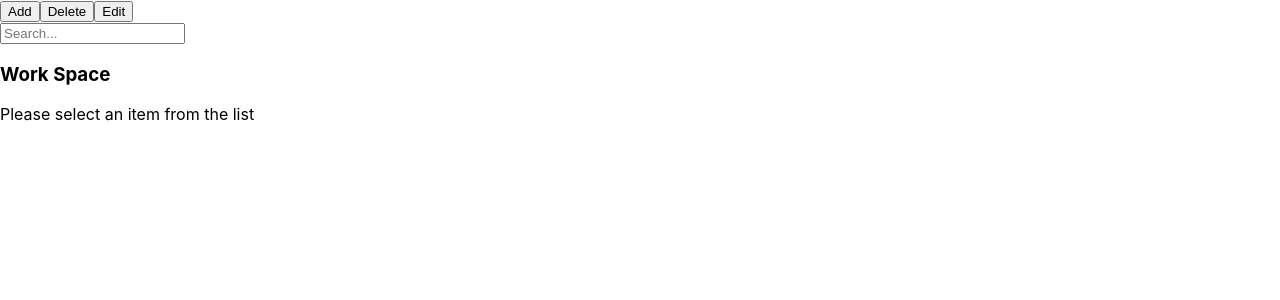
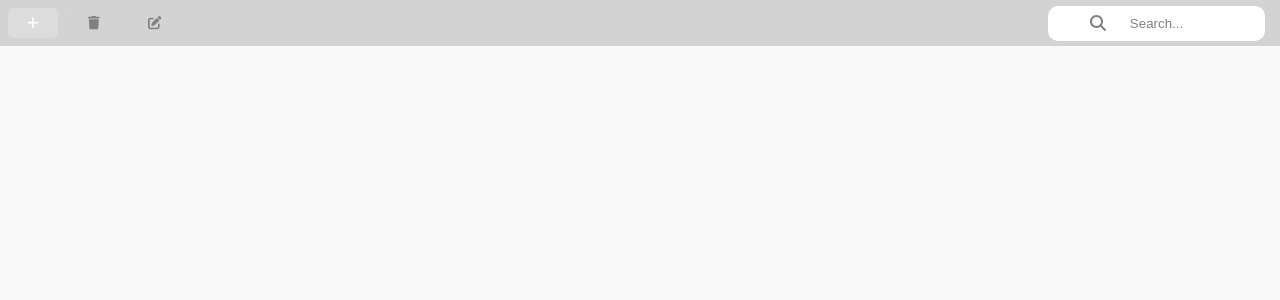
Before and after one commit to Sveta-Kryukova/notes, a React (Create React App) app: page / in a window 1280 px wide. Shown: the top 300 px of the page. Built offline with nearby package versions, Linux system fonts and the light colour scheme.

Commit message:
styles added

```diff
--- a/src/App.css
+++ b/src/App.css
@@ -0,0 +1,36 @@
+.App {
+  display: flex;
+  flex-direction: column;
+  height: 100vh;
+  background-color: #f9f9f9;
+  overflow-x: hidden;
+}
+
+.toolBar {
+  display: flex;
+  align-items: center;
+  justify-content: space-between;
+  padding: 5px;
+  background-color: lightgray;
+}
+
+.buttonGroup {
+  display: flex;
+  gap: 5px;
+}
+
+.appBody {
+  display: flex;
+  flex: 1;
+}
+
+.listContainer {
+  width: 250px;
+}
+
+.workSpace {
+  flex: 1;
+  background-color: white;
+  box-shadow: 0px 0px 10px rgba(0, 0, 0, 0.1);
+  border-radius: 8px;
+}
--- a/src/App.tsx
+++ b/src/App.tsx
@@ -6,6 +6,9 @@ import { ListItems } from './components/listItems';
 import { WorkSpace } from './components/workSpace';
 import { ListItem } from "./types/ListItem";
 import { StateContextType } from "./types/StateContextType";
+import { FontAwesomeIcon } from "@fortawesome/react-fontawesome";
+import { faPlus, faTrash, faEdit } from "@fortawesome/free-solid-svg-icons";
+
 
 const StateContext = React.createContext<StateContextType>({
   query: "",
@@ -155,22 +158,33 @@ function App() {
     }}>
 
     <div className="App">
-      <div>
-        <Button onClick={handleAddNote}>Add</Button>
-        <Button onClick={handleDelete}>Delete</Button>
-        <Button onClick={() => setEditedItem(selectedItem)}>Edit</Button>
+      <div className='toolBar'>
+        <div className='buttonGroup'>
+          <Button onClick={handleAddNote}>
+            <FontAwesomeIcon icon={faPlus} />
+          </Button>
+
+          <Button onClick={handleDelete} disabled={!selectedItem}>
+            <FontAwesomeIcon icon={faTrash} />
+          </Button>
+
+          <Button onClick={() => setEditedItem(selectedItem)} disabled={!selectedItem}>
+            <FontAwesomeIcon icon={faEdit} />
+          </Button>
+        </div>
+
         <SearchBox value={query} onChange={handleQueryChange} />
       </div>
-      <div className="App-body">
+      <div className="appBody">
         <ListItems
           items={items.filter(item => item.title.toLowerCase().includes(query.toLowerCase()))}
           selectedItem={selectedItem}
           onItemClick={handleItemClick}
         />
+
         <WorkSpace
           selectedItem={selectedItem}
-          onEditTitle={(e) => handleEditTitle
-            (e)}
+          onEditTitle={(e) => handleEditTitle(e)}
           onEditContext={(e) => handleEditContext(e)}
         />
       </div>
--- /dev/null
+++ b/src/components/button/Button.css
@@ -0,0 +1,30 @@
+.button {
+  background-color: gainsboro;
+  border: none;
+  cursor: pointer;
+  transition: background-color 0.3s ease;
+  border-radius: 5px;
+  margin: 3px;
+  width: 50px;
+  height: 30px;
+  color: white;
+}
+
+.button:disabled {
+  cursor: not-allowed;
+  background-color: lightgrey;
+  color: grey;
+}
+
+.button:disabled img {
+  color: grey;
+}
+
+.button:hover {
+  background-color: #f5f5f5;
+  color: gray;
+}
+
+.button img {
+  color: black;
+}
--- a/src/components/button/Button.tsx
+++ b/src/components/button/Button.tsx
@@ -1,6 +1,20 @@
 import React from "react";
+import './Button.css'
 
-export const Button = (props: { onClick: React.MouseEventHandler<HTMLButtonElement> | undefined; children: string | number | boolean | React.ReactElement<any, string | React.JSXElementConstructor<any>> | React.ReactFragment | React.ReactPortal | null | undefined; }) => {
+interface ButtonProps {
+  onClick?: React.MouseEventHandler<HTMLButtonElement>;
+  disabled?: boolean;
+  children: React.ReactNode;
+}
 
-  return <button onClick={props.onClick}>{props.children}</button>;
-}
+export const Button = ({ onClick, disabled = false, children }: ButtonProps) => {
+  return (
+    <button
+      className="button"
+      onClick={onClick}
+      disabled={disabled}
+      >
+      {children}
+    </button>
+  );
+};
--- /dev/null
+++ b/src/components/listItems/ListItems.css
@@ -0,0 +1,35 @@
+.list-items {
+  display: inline-block;
+  list-style: none;
+  padding: 0;
+  margin: 10px;
+}
+
+.list-items li {
+  cursor: pointer;
+  width: 150px;
+  height: 75px;
+  border-bottom: 1px solid lightgray;
+  background-color: #f5f5f5;
+  padding: 10px;
+  box-sizing: border-box;
+  border-radius: 5px;
+}
+
+.item-title {
+  font-weight: bold;
+  overflow: hidden;
+  text-overflow: ellipsis;
+  white-space: nowrap;
+}
+
+.item-context {
+  overflow: hidden;
+  text-overflow: ellipsis;
+  white-space: nowrap;
+}
+
+.item-date {
+  font-size: 14px;
+  color: gray;
+}
--- a/src/components/listItems/ListItems.tsx
+++ b/src/components/listItems/ListItems.tsx
@@ -1,4 +1,5 @@
 import { ListItem } from "../../types/ListItem";
+import './ListItems.css';
 
 type ListItemsProps = {
   items: ListItem[],
@@ -7,16 +8,39 @@ type ListItemsProps = {
 }
 
 export const ListItems = ({ items, onItemClick }: ListItemsProps) => {
+  const formatDateTime = (date: Date) => {
+    const today = new Date();
+    const isToday =
+      date.getDate() === today.getDate() &&
+      date.getMonth() === today.getMonth() &&
+      date.getFullYear() === today.getFullYear();
+
+    if (isToday) {
+      const hours = date.getHours() % 12 || 12;
+      const minutes = date.getMinutes().toString().padStart(2, '0');
+      const amPm = date.getHours() < 12 ? 'AM' : 'PM';
+      return `${hours}:${minutes} ${amPm}`;
+    } else {
+      const month = (date.getMonth() + 1).toString().padStart(2, '0');
+      const day = date.getDate().toString().padStart(2, '0');
+      return `${month}/${day}`;
+    }
+  };
+
+  const truncateText = (text: string, maxLength: number) => {
+    if (text.length <= maxLength) return text;
+    return text.substr(0, maxLength - 3) + '...';
+  };
+
   return (
-    <ul>
-    {items.map((item) => (
-      <li key={item.id} onClick={() => onItemClick(item)}>
-        <div>Title: {item.title}</div>
-        <div>Context: {item.context}</div>
-        <div>Created At: {item.createdAt.toString()}</div>
-        <div>Locked: {item.locked.toString()}</div>
-      </li>
-    ))}
-  </ul>
+    <ul className="list-items">
+      {items.map((item) => (
+        <li key={item.id} onClick={() => onItemClick(item)}>
+          <div className="item-title">{truncateText(item.title, 20)}</div>
+          <div className="item-context">{truncateText(item.context, 50)}</div>
+          <div className="item-date">{formatDateTime(item.createdAt)}</div>
+        </li>
+      ))}
+    </ul>
   );
 }
--- /dev/null
+++ b/src/components/searchBox/SearchBox.css
@@ -0,0 +1,26 @@
+.search-box {
+  position: relative;
+  margin-right: 30px;
+}
+
+.search-icon {
+  position: absolute;
+  top: 50%;
+  left: 50px;
+  transform: translate(-50%, -50%);
+  color: grey;
+}
+
+.search-box input {
+  width: 100%;
+  padding: 10px;
+  background-color: white;
+  border: none;
+  border-radius: 10px;
+  text-align: center;
+}
+
+.search-box input::placeholder {
+  color: grey;
+  text-align: center;
+}
--- a/src/components/searchBox/SearchBox.tsx
+++ b/src/components/searchBox/SearchBox.tsx
@@ -1,4 +1,7 @@
 import React from "react";
+import { FontAwesomeIcon } from "@fortawesome/react-fontawesome";
+import { faSearch } from "@fortawesome/free-solid-svg-icons";
+import './SearchBox.css';
 
 interface SearchBoxProps {
   value: string;
@@ -8,7 +11,13 @@ interface SearchBoxProps {
 export const SearchBox = (props: SearchBoxProps) => {
   return (
     <div className="search-box">
-      <input type="text" placeholder="Search..." value={props.value} onChange={props.onChange} />
+      <input
+        type="text"
+        placeholder="Search..."
+        value={props.value}
+        onChange={props.onChange}
+      />
+      <FontAwesomeIcon icon={faSearch} className="search-icon" />
     </div>
   );
-}
+};
--- a/src/components/workSpace/WorkSpace.tsx
+++ b/src/components/workSpace/WorkSpace.tsx
@@ -2,33 +2,45 @@ import { ListItem } from "../../types/ListItem";
 import "./workSpace.css";
 
 type WorkSpaceProps = {
-  selectedItem: ListItem | null,
-  onEditTitle?: (e: React.ChangeEvent<HTMLInputElement>) => void,
-  onEditContext?: (e: React.ChangeEvent<HTMLTextAreaElement>) => void,
-}
+  selectedItem: ListItem | null;
+  onEditTitle?: (e: React.ChangeEvent<HTMLInputElement>) => void;
+  onEditContext?: (e: React.ChangeEvent<HTMLTextAreaElement>) => void;
+};
 
-export const WorkSpace = ({ selectedItem, onEditTitle, onEditContext }: WorkSpaceProps) => {
+export const WorkSpace = ({
+  selectedItem,
+  onEditTitle,
+  onEditContext,
+}: WorkSpaceProps) => {
   if (!selectedItem) {
-    return (
-      <div className="work-space">
-        <h3>Work Space</h3>
-        <p>Please select an item from the list</p>
-      </div>
-    );
+    return <div className="blank-space"></div>;
   }
+
+  const formattedDate = new Intl.DateTimeFormat("en-US", {
+    day: "numeric",
+    month: "long",
+    year: "numeric",
+    hour: "numeric",
+    minute: "numeric",
+  }).format(selectedItem.createdAt);
 
   return (
     <div className="work-space">
-      <p>Created at: {selectedItem.createdAt.toString()}</p>
+      <p className="date">{formattedDate}</p>
+
       <textarea
+        className="title-input"
         value={selectedItem.title}
         onChange={onEditTitle as ((e: React.ChangeEvent<HTMLTextAreaElement>) => void) | undefined}
       />
+
       <br />
+
       <textarea
+        className="context-input"
         value={selectedItem.context}
         onChange={onEditContext as ((e: React.ChangeEvent<HTMLTextAreaElement>) => void) | undefined}
       />
     </div>
   );
-}
+};
--- a/src/components/workSpace/workSpace.css
+++ b/src/components/workSpace/workSpace.css
@@ -1,3 +1,23 @@
+.work-space {
+  width: 100%;
+}
+
+.date {
+  text-align: center;
+  padding: 0;
+  color: gray;
+}
+
+.title-input {
+  font-weight: bold;
+  display: inline;
+  height: fit-content;
+  min-height: 1em;
+  overflow: hidden;
+  resize: none;
+  text-align: left;
+}
+
 textarea {
   /* Remove default styles */
   appearance: none;
@@ -12,6 +32,9 @@ textarea {
   padding: 0.5rem;
   border-radius: 0.25rem;
   box-shadow: none;
+  flex-grow: 1;
+  height: fit-content;
+  text-align: left;
 }
 
 textarea:focus {
```
Also changed, not shown: package.json (+13 -1 lines), 1 other file (tests, documents, lock files or other folders).
